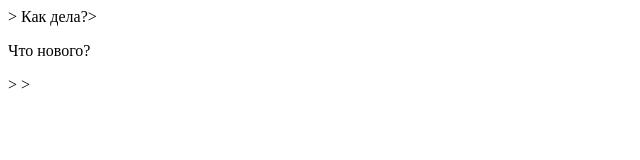
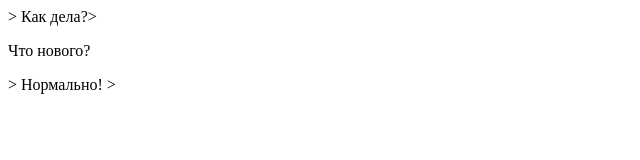
Before and after one commit to rojas83/rojas83, a plain HTML site: page src/test.html in a window 1280 px wide. Shown: the whole page, without its empty margins (0-640 px from the left). Drawn offline with Linux system fonts and the light colour scheme.

Commit message:
added link test.html

```diff
--- a/src/test.html
+++ b/src/test.html
@@ -8,6 +8,7 @@
     <body>
     <h>Как дела?</h>>
     <p>Что нового?</p>>
+    <a> Нормально!</a>
     </body>>
 
 </html>
```
